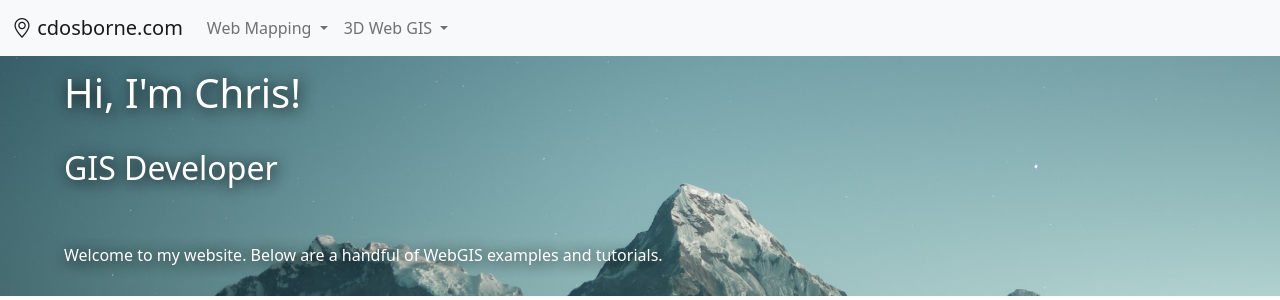
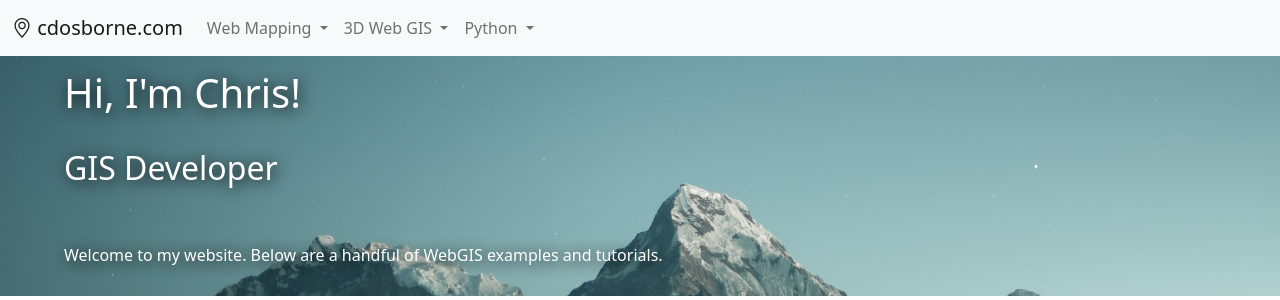
Before and after one commit to c-osborne/cdosborne-django, a Django app: page / in a window 1280 px wide. Shown: the top 300 px of the page. Run offline with Django 3.2, Linux system fonts and the light colour scheme; tables that the repository leaves empty hold one stand-in row (values such as "Sample post"); grey boxes marked "Sample" are stand-in pictures; some libraries are stand-ins or nearby versions.

Commit message:
added python to navbar

```diff
--- a/application/website/templates/base.html
+++ b/application/website/templates/base.html
@@ -51,6 +51,19 @@
                     {% endfor %}
                     </ul>
                 </li>
+                <!-- Python category-->
+                <li class="nav-item dropdown">
+                    <a class="nav-link dropdown-toggle" href="#" role="button" data-bs-toggle="dropdown" aria-expanded="false">
+                    Python
+                    </a>
+                    <ul class="dropdown-menu">
+                    {% for item in content %}
+                        {% if item.category == "Python" %}
+                            <li><a class="dropdown-item" href="{% url item.link %}" >{{item.title}}</a></li>
+                        {% endif %}
+                    {% endfor %}
+                    </ul>
+                </li>
                 <!-- non categorised topics-->
                 {% for item in content %}
                     {% if item.category == "NULL" %}
```
